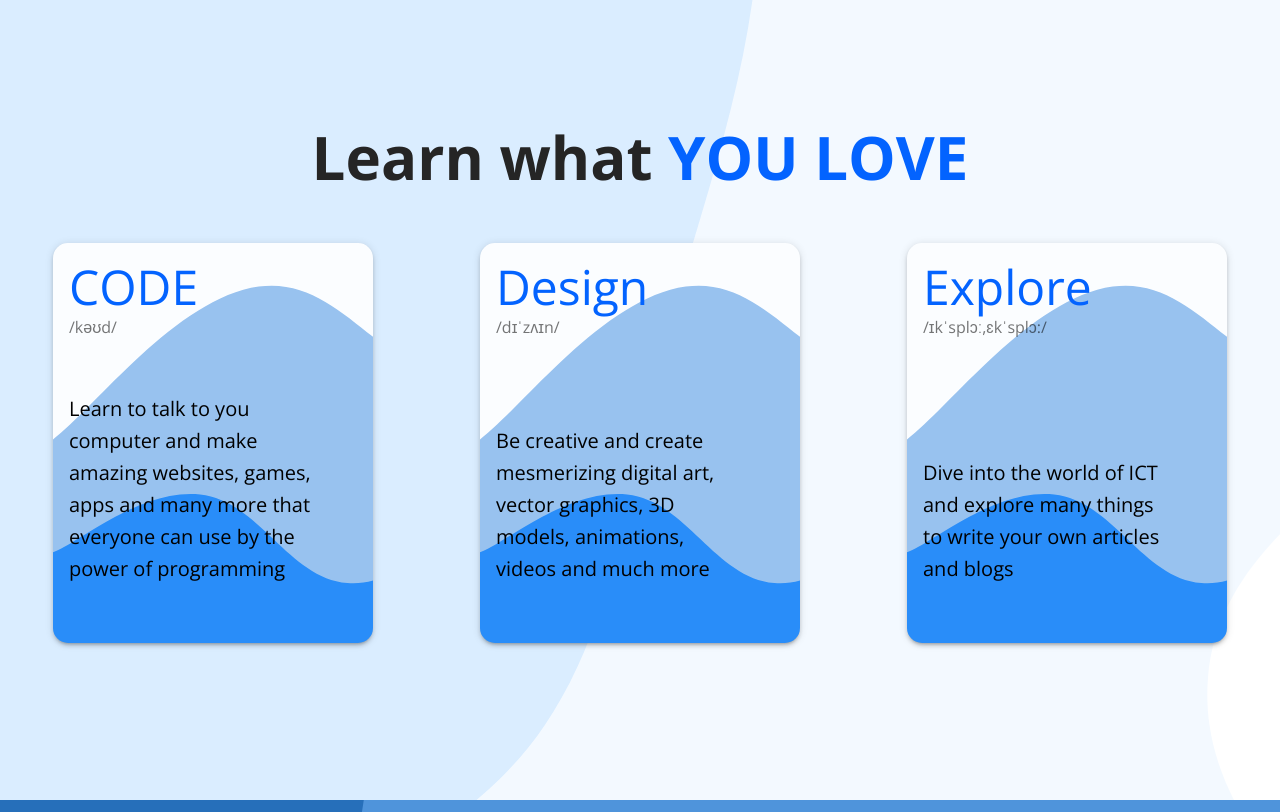
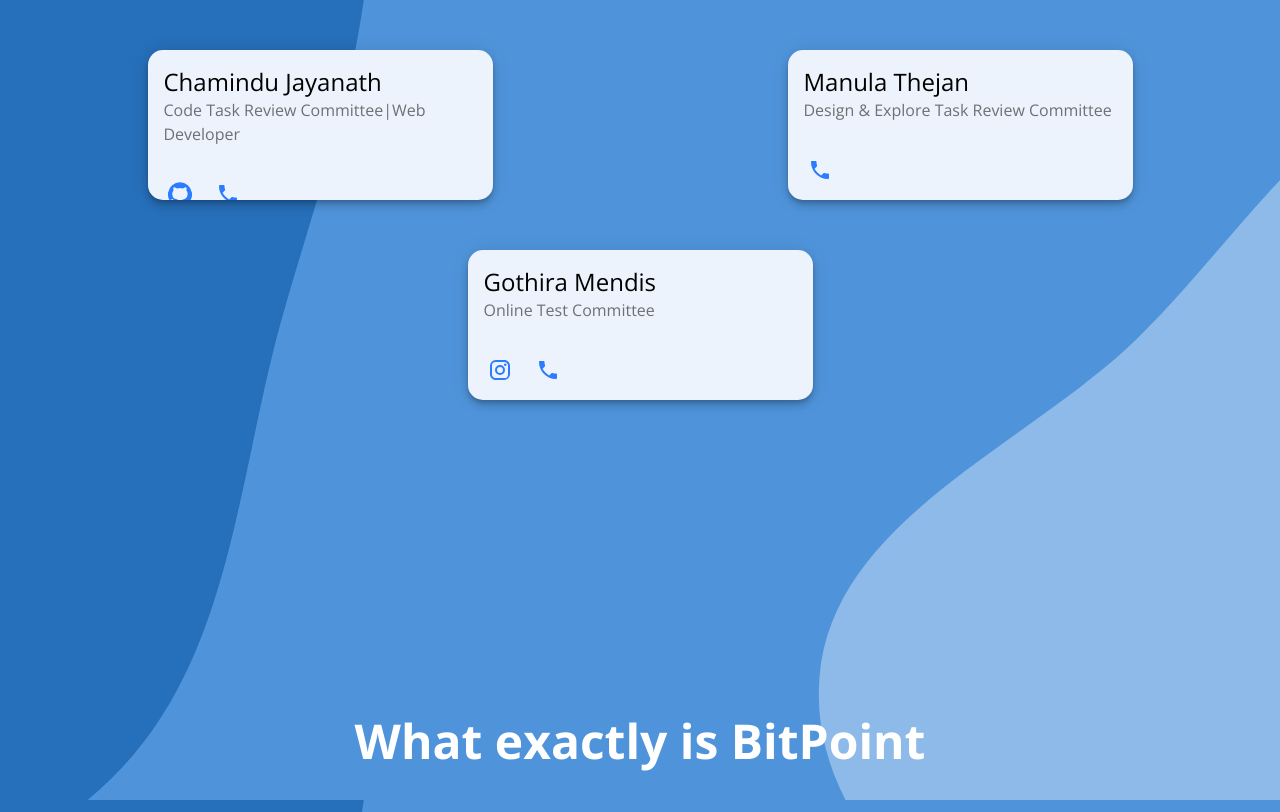
Before and after one commit to chamiduu/BitPoint-Final, a React (Create React App) app: page / in a window 1280 px wide. Shown: the part 800-1612 px from the top of the page. Built offline with nearby package versions, Linux system fonts and the light colour scheme.

Commit message:
Change styles

```diff
--- a/src/Components/Home/Home.js
+++ b/src/Components/Home/Home.js
@@ -3,6 +3,9 @@ import { makeStyles } from '@material-ui/core/styles';
 import Header from './Header'
 import Categories from './Categories'
 import Quotes from './Quotes'
+import Details from './Details';
+import Features from './Features';
+
 
 function Home() {
     const useStyles = makeStyles({
@@ -17,10 +20,14 @@ function Home() {
     return (
       <div className={classes.homeContainer}>
         <Header />
-        <div id="catt" className={classes.cats}><Categories  /></div>
+        <Features />
+        <Details />
+        <div id="catt" className={classes.cats}>
+          <Categories />
+        </div>
         <Quotes />
       </div>
-    )
+    );
 }
 
 
```
